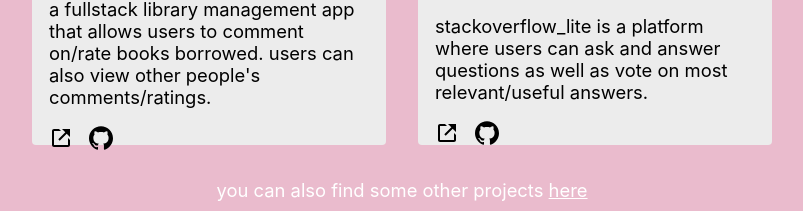
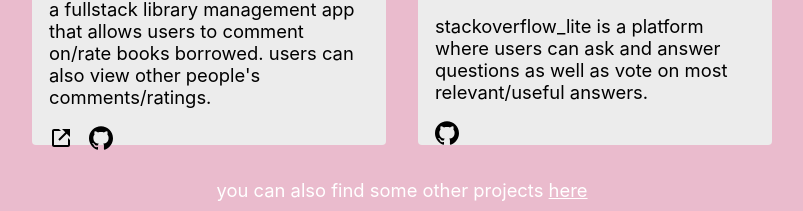
Before and after one commit to tolusolaadeyemi/portfolio-react, a React (Create React App) app: page / in a window 1280 px wide. Shown: the part 1329-1540 px from the top of the page, without its empty margins (238-1041 px from the left). Built offline with nearby package versions, Linux system fonts and the light colour scheme.

Commit message:
more changes still2

```diff
--- a/src/components/Work/Work.jsx
+++ b/src/components/Work/Work.jsx
@@ -38,13 +38,6 @@ const Work = () => {
 					stackoverflow_lite is a platform where users can ask and answer questions as well as vote on most relevant/useful answers.
 					</p>
 					<div className="projectIcons">
-					<a
-							href="#"
-							target="_blank"
-							rel="noopener noreferrer"
-						>
-							<BiLinkExternal />
-						</a>
 						<a href="https://github.com/toluflw/stackoverflow_lite" target="_blank" rel="noopener noreferrer">
 							<SiGithub />
 						</a>
```
